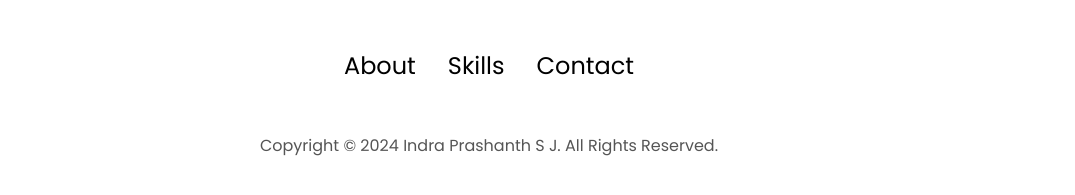
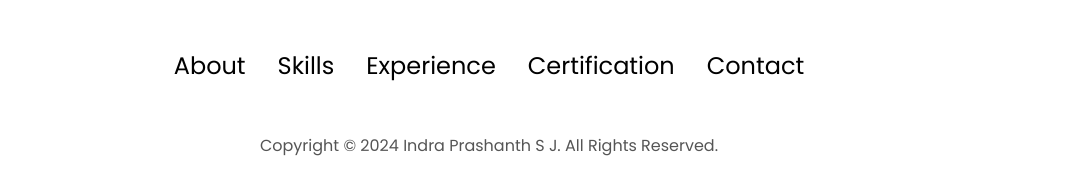
Before and after one commit to indraprashanth09/htmls-css-js-portfolio, a plain HTML site: page index.html in a window 1280 px wide. Shown: the part 4229-4424 px from the top of the page, without its empty margins (151-1226 px from the left). Drawn offline with Linux system fonts and the light colour scheme.

Commit message:
Update index.html

```diff
--- a/index.html
+++ b/index.html
@@ -391,8 +391,10 @@
           <div class="nav-links-container">
             <ul class="nav-links">
               <li><a href="#about">About</a></li>
-              <li><a href="#skills">Skills</a></li>
-              <li><a href="#contact">Contact</a></li>
+          <li><a href="#skills">Skills</a></li>
+          <li><a href="#experience">Experience</a></li>
+          <li><a href="#certification">Certification</a></li>
+          <li><a href="#contact">Contact</a></li>
             </ul>
           </div>
         </nav>
```
